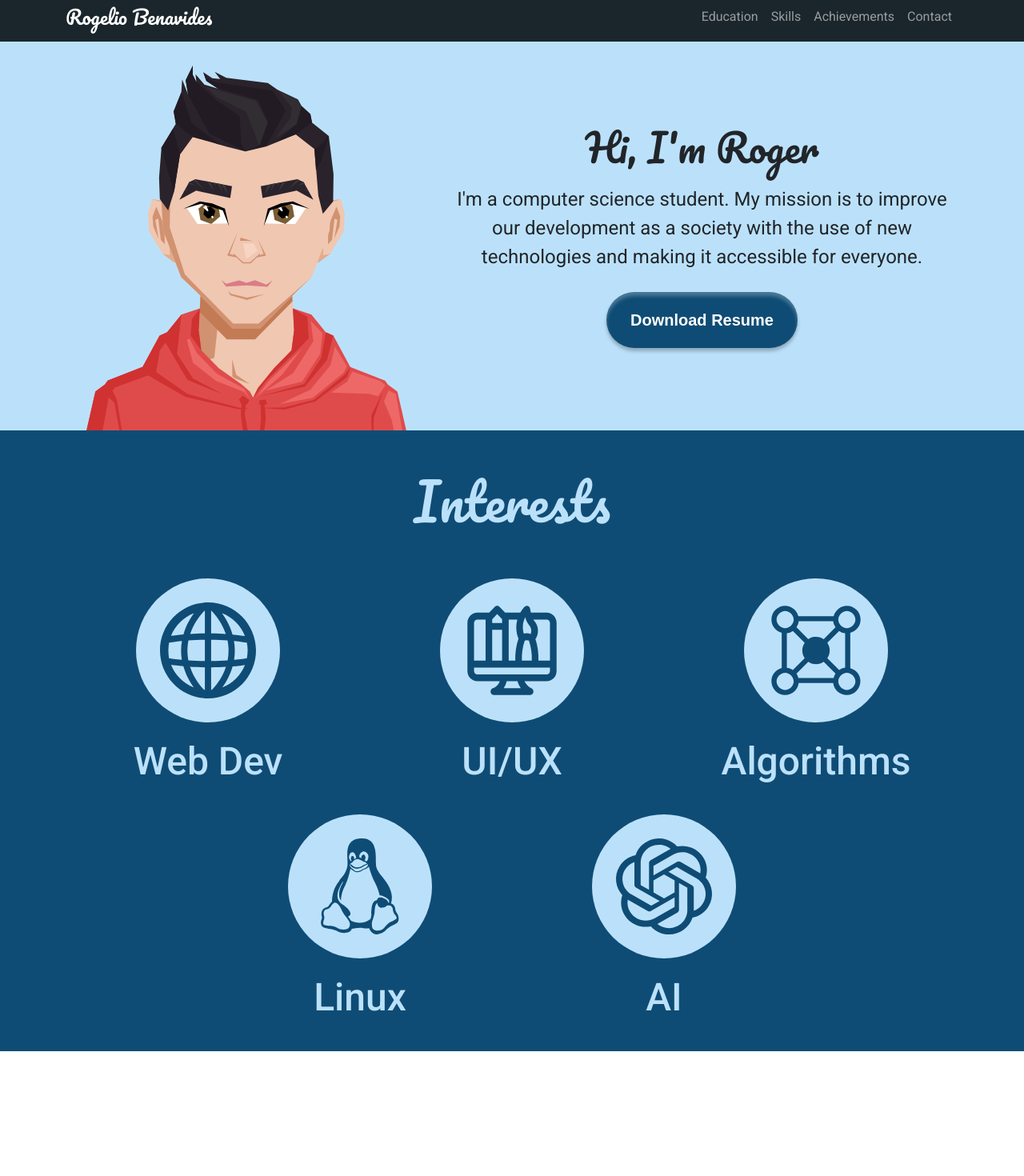
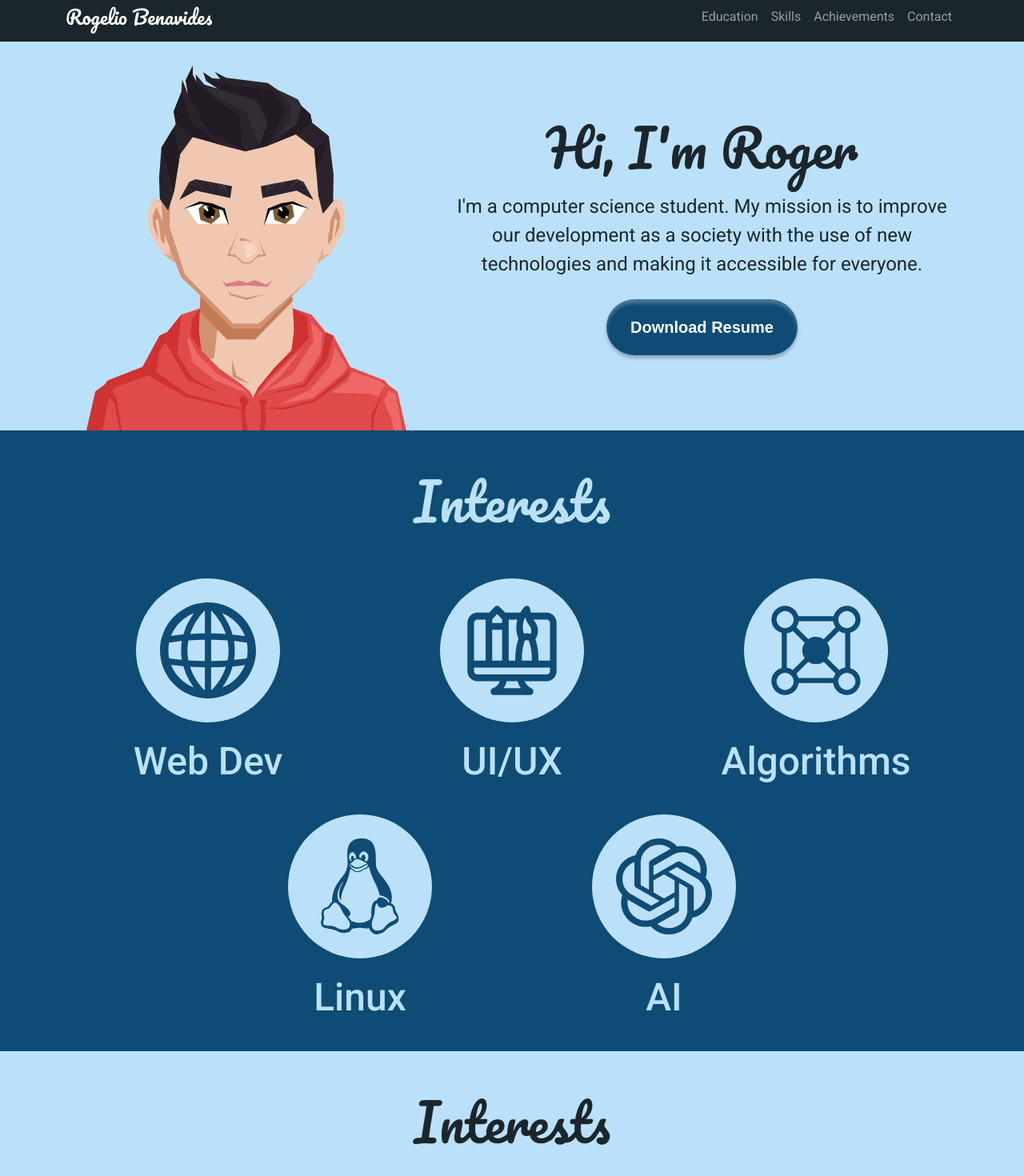
Before and after one commit to RogelioBenavides/Personal-CV, a React (Create React App) app: page / in a window 1280 px wide. Shown: the part 10-1480 px from the top of the page at 80% size. Before the commit the page ends 1324 px from the top, so only its background shows below. Built offline with nearby package versions, Linux system fonts and the light colour scheme.

Commit message:
organized the css document

```diff
--- a/src/App.css
+++ b/src/App.css
@@ -6,14 +6,46 @@
 BBE1FA
 */
 
+/* Navigation Bar */
 .nav-color {
     background-color: #1B262C;
 }
 
-.banner {
+/* Backgrounds */
+.background-light {
     background-color: #BBE1FA;
 }
 
-.interest {
+.background-dark{
     background-color: #0F4C75;
 }
+
+/* Titles */
+.title-dark{
+    color:#BBE1FA;
+    font-size: 64px;
+    font-family: 'Pacifico', 'cursive';
+    padding-bottom: 10px;
+}
+
+.title-light{
+    color:#1B262C;
+    font-size: 64px;
+    font-family: 'Pacifico', 'cursive';
+    padding-bottom: 10px;
+}
+
+/* Texts */
+.text-lights{
+    font-family: 'Roboto', 'sans-serif';
+    font-size: 24px;
+    color: #1B262C;
+    padding-bottom: 10px;
+}
+
+.text-interest{
+    font-family: 'Roboto', 'sans-serif';
+    font-size: 48px;
+    color: #BBE1FA;
+    padding-top: 20px;
+}
--- a/src/App.js
+++ b/src/App.js
@@ -3,6 +3,7 @@ import "bootstrap/dist/css/bootstrap.min.css";
 import NavBar from "./Components/Navbar";
 import Banner from "./Components/Banner";
 import Interests from "./Components/Interests";
+import Education from "./Components/Education.js";
 
 function App() {
   return (
@@ -10,6 +11,7 @@ function App() {
       <NavBar/>
       <Banner/>
       <Interests/>
+      <Education/>
     </div>
   );
 }
--- a/src/Components/Banner.js
+++ b/src/Components/Banner.js
@@ -2,41 +2,35 @@ import Container from "react-bootstrap/Container";
 import Row from "react-bootstrap/Row";
 import Col from "react-bootstrap/Col";
 import avatar from "../Images/avatar.svg";
-import resume from "../Documents/Rogelio Benavides CV.pdf"
+import resume from "../Documents/Rogelio Benavides CV.pdf";
 import PrimaryButton from "./PrimaryButton";
 
 const Banner = () => {
-  const titleFont = {
-    fontFamily: "Pacifico, cursive",
-    fontSize: "48px",
-    paddingBottom: "10px",
-};
-const textFont = {
+  const textFont = {
     fontFamily: "Roboto, sans-serif",
     fontSize: "24px",
     paddingBottom: "10px",
   };
   return (
-    <div className="banner">
+    <div className="background-light">
       <Container>
         <Row>
           <Col md={12} lg={5} className="text-center" style={{ paddingTop: "30px" }}>
-            <img
-              src={avatar}
-              alt="rogelio's avatar"
-              className="img-fluid"
-            />
+            <img src={avatar} alt="rogelio's avatar" className="img-fluid" />
           </Col>
-          <Col md={12} lg={7} className="text-center d-flex flex-column justify-content-center align-items-center">
+          <Col
+            md={12}
+            lg={7}
+            className="text-center d-flex flex-column justify-content-center align-items-center">
             <div style={{ padding: "30px 0" }}>
-              <h1 style={titleFont}>Hi, I'm Roger</h1>
-              <p style={textFont}>
+              <h1 className="title-light">Hi, I'm Roger</h1>
+              <p className="text-lights">
                 I'm a computer science student. My mission is to improve our
                 development as a society with the use of new technologies and
                 making it accessible for everyone.
               </p>
               <a href={resume} download>
-                <PrimaryButton message="Download Resume"/>
+                <PrimaryButton message="Download Resume" />
               </a>
             </div>
           </Col>
--- /dev/null
+++ b/src/Components/Education.js
@@ -0,0 +1,33 @@
+import Container from "react-bootstrap/Container";
+import Row from "react-bootstrap/Row";
+import Col from "react-bootstrap/Col";
+
+const Education = () => {
+  return (
+    <div className="background-light">
+      <Container>
+        <div className="text-center" style={{ padding: "50px 0 40px" }}>
+          <h1 className="title-light">Interests</h1>
+        </div>
+        <Row>
+            <Col sm={12} md={6} lg={4} className="text-center" style={{paddingBottom: "30px"}}>
+            </Col>
+            <Col sm={12} md={6} lg={4} className="text-center" style={{paddingBottom: "30px"}}>
+            </Col>
+            <Col sm={12} lg={4} className="text-center" style={{paddingBottom: "30px"}}>
+            </Col>
+        </Row>
+        <Row>
+            <Col md={0} lg={2} />
+            <Col sm={12} md={6} lg={4} className="text-center" style={{paddingBottom: "30px"}}>
+            </Col>
+            <Col sm={12} md={6} lg={4} className="text-center" style={{paddingBottom: "30px"}}>
+            </Col>
+            <Col md={0} lg={2} />
+        </Row>
+      </Container>
+    </div>
+  );
+};
+
+export default Education;
--- a/src/Components/Interests.js
+++ b/src/Components/Interests.js
@@ -8,23 +8,11 @@ import uiux from "../Images/Interests/ui-ux.svg"
 import algorithm from "../Images/Interests/algorithm.svg"
 
 const Interests = () => {
-  const titleFont = {
-    fontFamily: "Pacifico, cursive",
-    fontSize: "64px",
-    color: "#BBE1FA",
-    paddingBottom: "10px",
-  };
-  const interestFont = {
-    fontFamily: "Roboto, sans-serif",
-    fontSize: "48px",
-    color: "#BBE1FA",
-    paddingTop: "20px",
-  };
   return (
-    <div className="interest">
+    <div className="background-dark">
       <Container>
         <div className="text-center" style={{ padding: "50px 0 40px" }}>
-          <h1 style={titleFont}>Interests</h1>
+          <h1 className="title-dark">Interests</h1>
         </div>
         <Row>
             <Col sm={12} md={6} lg={4} className="text-center" style={{paddingBottom: "30px"}}>
@@ -33,7 +21,7 @@ const Interests = () => {
                     src={web}
                     alt="world icon"
                     />
-                <h1 style={interestFont}>Web Dev</h1>
+                <h1 className="text-interest">Web Dev</h1>
             </Col>
             <Col sm={12} md={6} lg={4} className="text-center" style={{paddingBottom: "30px"}}>
                 <img
@@ -41,7 +29,7 @@ const Interests = () => {
                     src={uiux}
                     alt="desing icon"
                     />
-                <h1 style={interestFont}>UI/UX</h1>
+                <h1 className="text-interest">UI/UX</h1>
             </Col>
             <Col sm={12} lg={4} className="text-center" style={{paddingBottom: "30px"}}>
                 <img
@@ -49,7 +37,7 @@ const Interests = () => {
                     src={algorithm}
                     alt="algoritm icon"
                     />
-                <h1 style={interestFont}>Algorithms</h1>
+                <h1 className="text-interest">Algorithms</h1>
             </Col>
         </Row>
         <Row>
@@ -60,7 +48,7 @@ const Interests = () => {
                     src={linux}
                     alt="linux icon"
                     />
-                <h1 style={interestFont}>Linux</h1>
+                <h1 className="text-interest">Linux</h1>
             </Col>
             <Col sm={12} md={6} lg={4} className="text-center" style={{paddingBottom: "30px"}}>
                 <img
@@ -68,7 +56,7 @@ const Interests = () => {
                     src={ai}
                     alt="openai logo"
                 />
-                <h1 style={interestFont}>AI</h1>
+                <h1 className="text-interest">AI</h1>
             </Col>
             <Col md={0} lg={2} />
         </Row>
```
